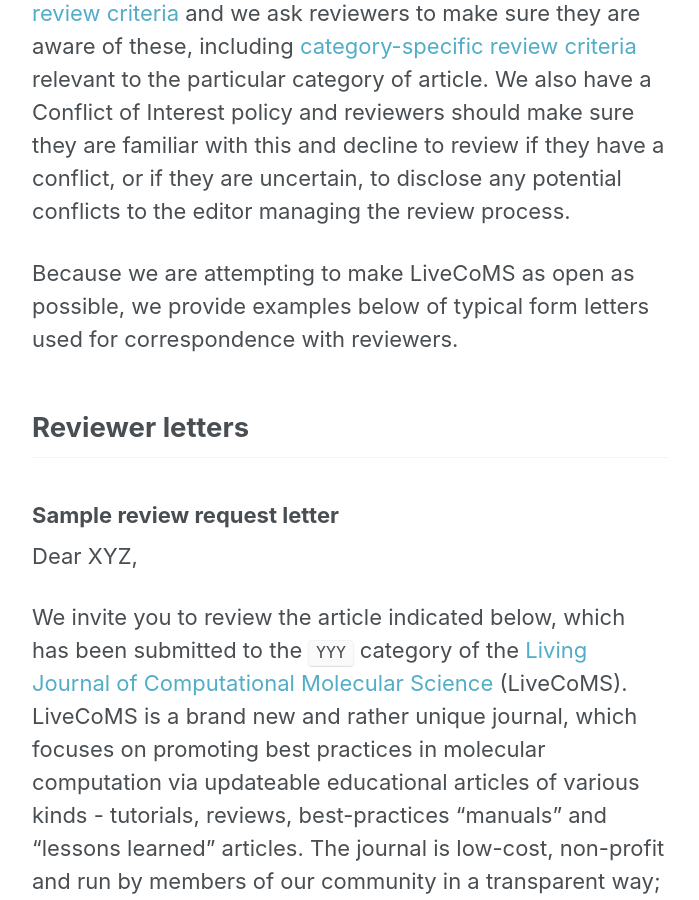
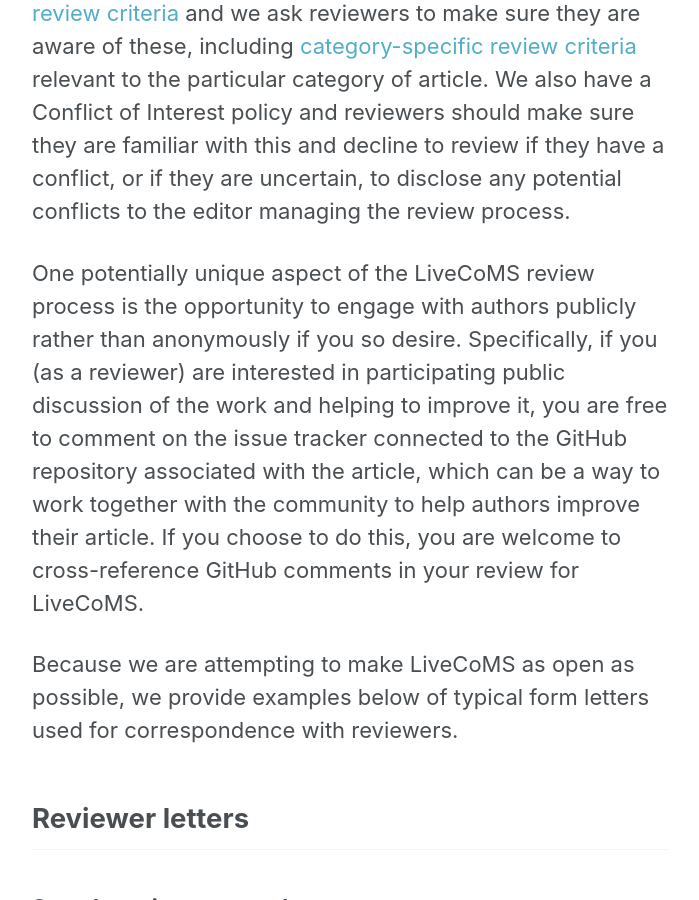
Before and after one commit to livecomsjournal/livecomsjournal.github.io, a Jekyll site: the page built from _editorial_policies/03_reviewer_information.md, in a window 1280 px wide and 900 px high, scrolled down 876 px. Shown: the whole window, without its empty margins (290-989 px from the left). Built offline with Jekyll 4.4.1, drawn with Linux system fonts in a browser that asks for light colours; some of the changed text lies outside the part shown.

Commit message:
Add additional info on using GitHub for feedback to authors.

```diff
--- a/_editorial_policies/03_reviewer_information.md
+++ b/_editorial_policies/03_reviewer_information.md
@@ -18,6 +18,11 @@
 The review process is in general similar to typical journals, in that we seek to ensure manuscripts are of high quality and will provide significant benefits to the field.
 However, we do also have specific [review criteria](https://livecomsjournal.github.io/authors/policies/#review-criteria) and we ask reviewers to make sure they are aware of these, including [category-specific review criteria](https://livecomsjournal.github.io/authors/policies/#types-of-articles) relevant to the particular category of article.
 We also have a Conflict of Interest policy and reviewers should make sure they are familiar with this and decline to review if they have a conflict, or if they are uncertain, to disclose any potential conflicts to the editor managing the review process.
+
+One potentially unique aspect of the LiveCoMS review process is the opportunity to engage with authors publicly rather than anonymously if you so desire.
+Specifically, if you (as a reviewer) are interested in participating public discussion of the work and helping to improve it, you are free to comment on the issue tracker connected to the GitHub repository associated with the article, which can be a way to work together with the community to help authors improve their article.
+If you choose to do this, you are welcome to cross-reference GitHub comments in your review for LiveCoMS.
+
 
 Because we are attempting to make LiveCoMS as open as possible, we provide examples below of typical form letters used for correspondence with reviewers.
 
@@ -65,7 +70,7 @@
 
 Please read our conflict-of-interest criteria and inform me of any potential conflicts.
 
-Note also that non-anonymous feedback can be provided directly to authors via the github page linked in the manuscript.
+Note also that non-anonymous feedback can be provided directly to authors via the GitHub page linked in the manuscript, if you so desire.
 
 If you have any questions, please reply to this email.
 
```
